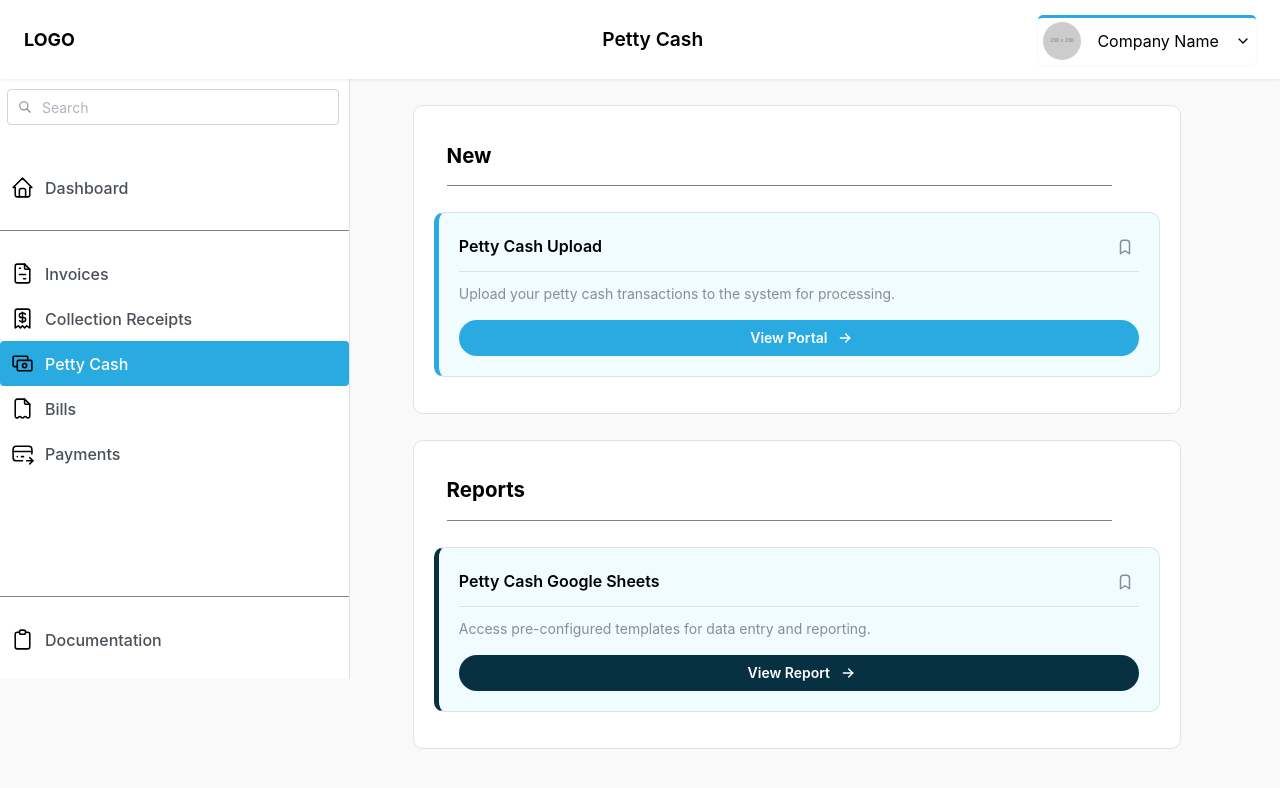
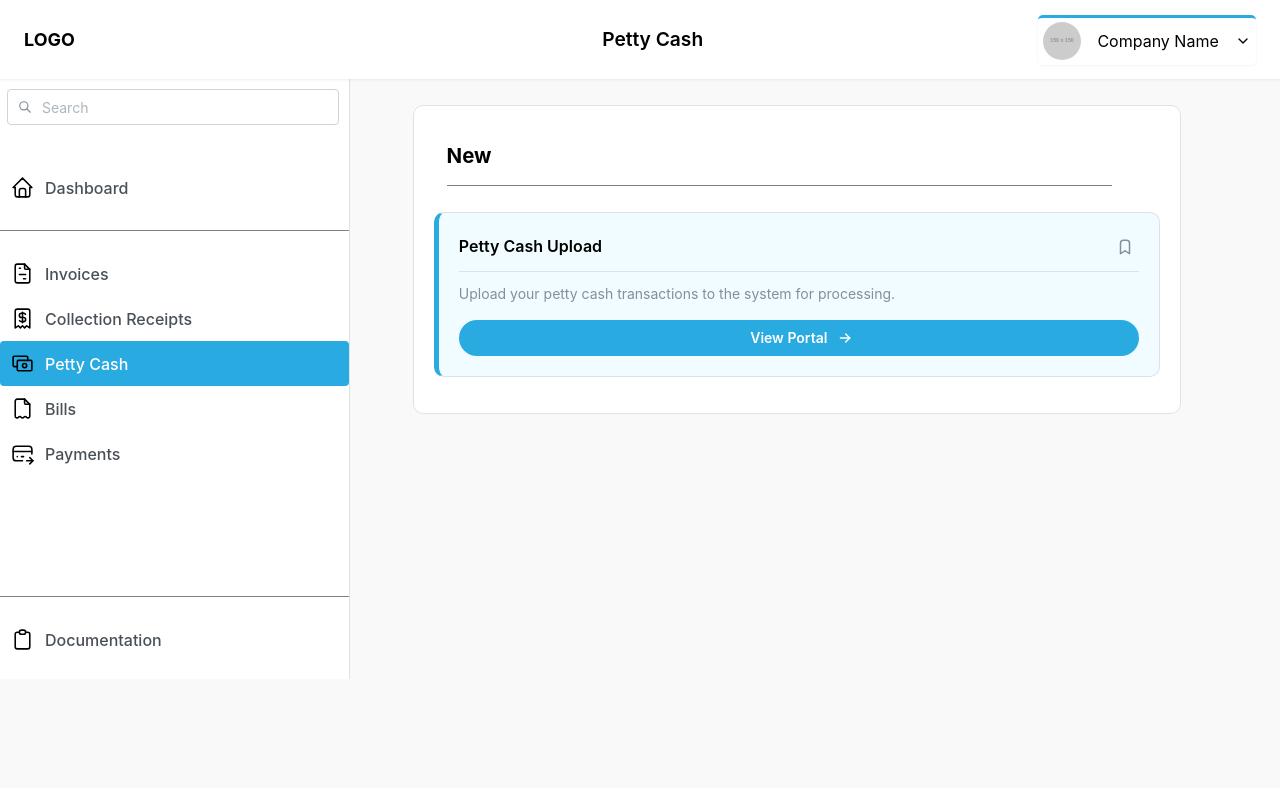
Before and after one commit to CSIhelp/Stewrd_CalamansiPie, a React (Vite) app in the folder client/: page /pettycash in a window 1280 px wide. Shown: the top 788 px of the page. Built offline with nearby package versions, Linux system fonts and the light colour scheme.

Commit message:
remove reports ( petty cash)

```diff
--- a/client/src/pages/PettyCash/PettyCash.tsx
+++ b/client/src/pages/PettyCash/PettyCash.tsx
@@ -28,19 +28,7 @@ function PettyCash() {
                 />
               </Card>
 
-              <Card withBorder radius="md" p="lg" className="PettyCashCard">
-                <Group className="PettyCashTitleCard">
-                  <h1>Reports</h1>
-                </Group>
 
-                {/* Petty Cash Item card 2 Reusable */}
-                <ReportItemCard
-                    title="Petty Cash Google Sheets"
-                    description="Access pre-configured templates for data entry and reporting."
-                    buttonText="View Report"
-                    buttonLink="https://example.com/petty-cash-report"
-                />
-              </Card>
               </Container>
         </>
     )
```
